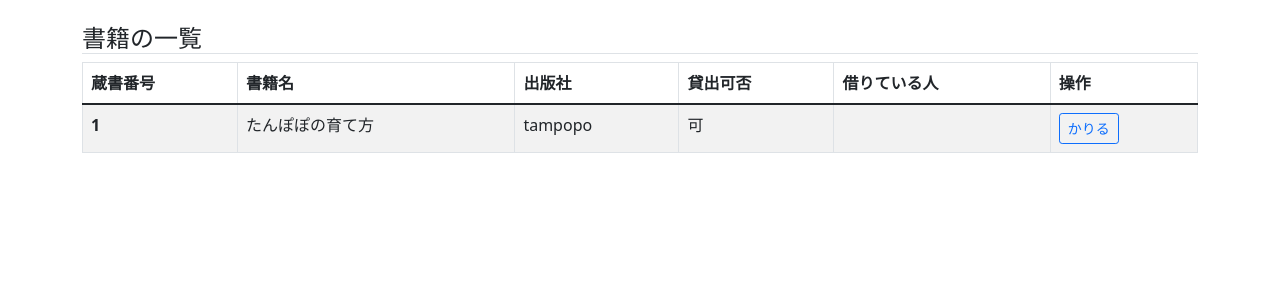
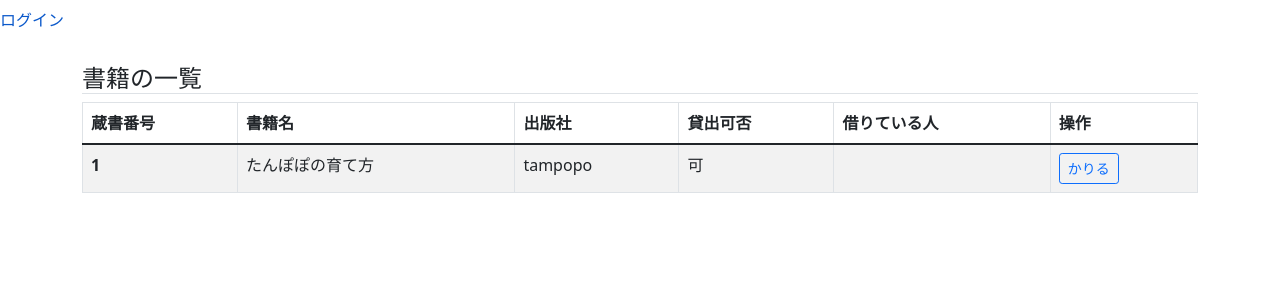
Before and after one commit to subaru-H/tanpopoharuka, a Django app: page / in a window 1280 px wide. Shown: the top 300 px of the page. Run offline with Django 3.2, Linux system fonts and the light colour scheme; data comes from the database, SQL or seed files in the repository; both versions use the stored data as it was after the commit; some libraries are stand-ins or nearby versions.

Commit message:
ログアウトとログインが行き来できるようになたよ〜

```diff
--- a/cms/templates/cms/base.html
+++ b/cms/templates/cms/base.html
@@ -22,6 +22,12 @@
             <!--========== ここまでの変更 =========== -->
             <i class="fa fa-fw fa-sign-out"></i>ログアウト</a>
           </li>
+        {% else %}
+          <li>
+            <a class="nav-link" href="{% url 'cms:login' %}">
+            <i class="fa fa-fw fa-sign-in"></i>ログイン</a>
+          </li>
+
         {% endif %}
     </ul>
   </div>
--- a/mybook/settings.py
+++ b/mybook/settings.py
@@ -26,7 +26,7 @@ STATIC_DIR = os.path.join(BASE_DIR_STR,"cms/static")
 
 LOGIN_URL = '/login' #ログインしてないけど入った人用のURL飛んだ人が行くページのURL
 LOGIN_REDIRECT_URL = '/'#ログインしたら飛ぶURL，今回はindexに飛ぶので/のみ
-LOGOUT_REDIRECT_URL='/login'#ログアウトしたら飛ぶURL
+LOGOUT_REDIRECT_URL='/'#ログアウトしたら飛ぶURL
 
 
 
```
Also changed, not shown: db.sqlite3.
